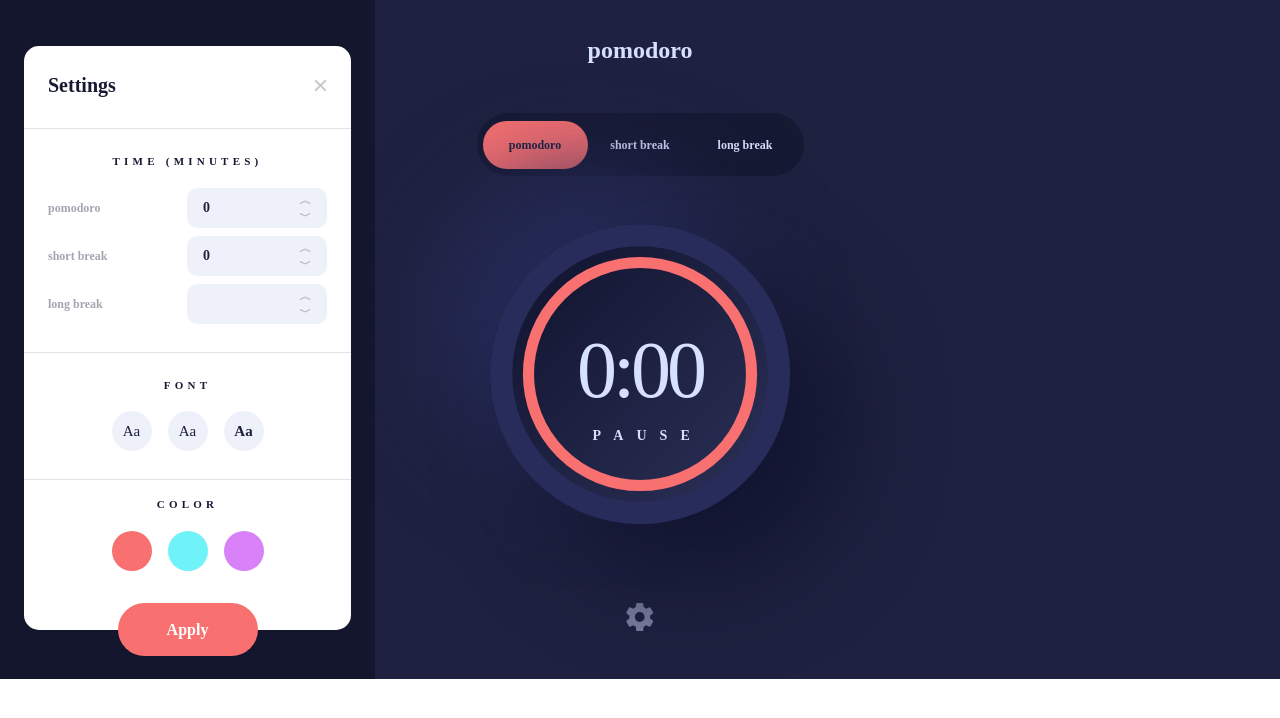
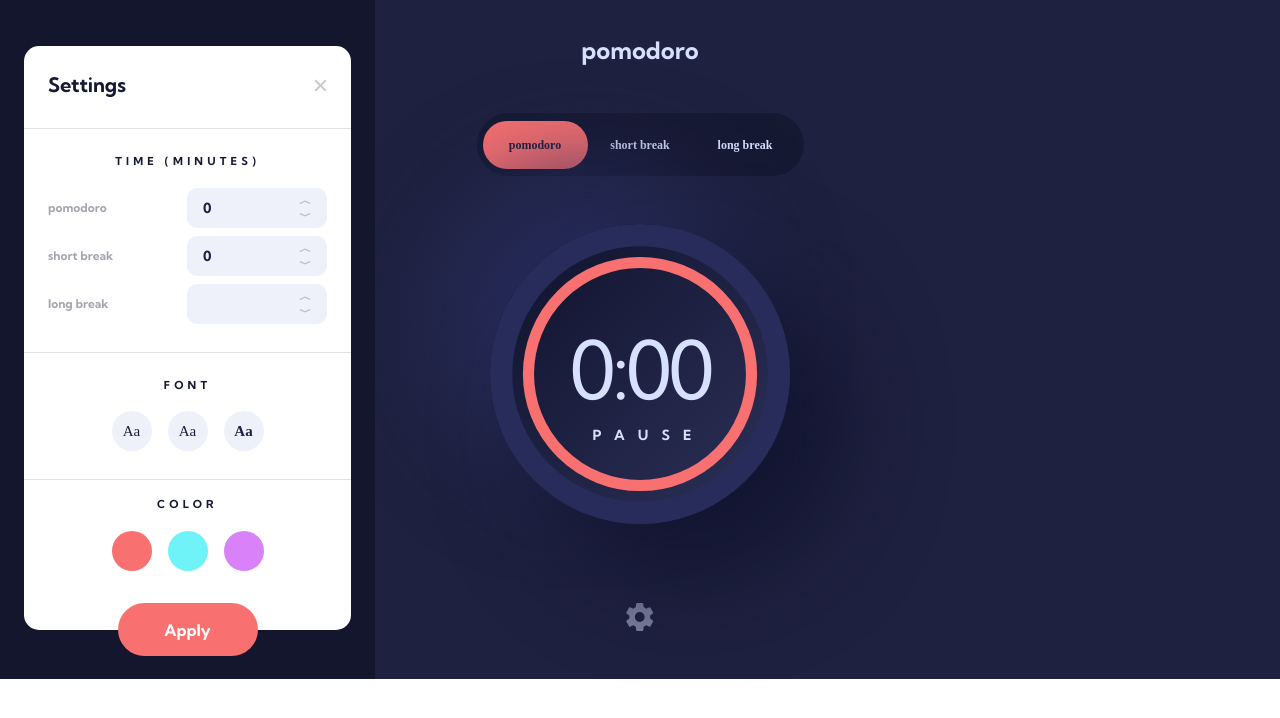
Before and after one commit to GIGAKLIBADZE/pomodoro-app, a React (Vite) app: page /pomodoro in a window 1280 px wide. Both pictures are taken after a click on the picture 640 px from the left and 641 px from the top of the page. Shown: the top 718 px of the page. Built offline with nearby package versions, Linux system fonts and the light colour scheme.

Commit message:
correct font changing thing by moving its logic into a styles property instead of a className one

```diff
--- a/src/components/HeaderAndMenu.tsx
+++ b/src/components/HeaderAndMenu.tsx
@@ -6,17 +6,7 @@ const HeaderAndMenu: React.FC = () => {
   const { color, mode, font } = designState;
 
   return (
-    <div
-      className={`text-white ${
-        font === 1
-          ? "font-[KumbhSans]"
-          : font === 2
-          ? "font-[RobotoSlab]"
-          : font === 3
-          ? "font-[SpaceMono]"
-          : ""
-      }`}
-    >
+    <div className={`text-white `}>
       <h1 className="text-[2.4rem] font-bold leading-normal text-center text-[#d7e0ff] pt-[3.2rem]">
         pomodoro
       </h1>
--- a/src/components/Settings.tsx
+++ b/src/components/Settings.tsx
@@ -5,9 +5,15 @@ import { ChangeEvent } from "react";
 import { useGeneral } from "../contexts/MainContext";
 
 const Settings: React.FC = () => {
-  const { timerState, timerDispatch, designDispatch, setShowSettings } =
-    useGeneral();
+  const {
+    timerState,
+    designState,
+    timerDispatch,
+    designDispatch,
+    setShowSettings,
+  } = useGeneral();
   const { startTime, shortStartTime } = timerState;
+  const { font } = designState;
 
   function defineTime(event: ChangeEvent<HTMLInputElement>) {
     timerDispatch({
@@ -24,7 +30,19 @@ const Settings: React.FC = () => {
   }
 
   return (
-    <div className="h-full absolute top-0 left-0 for-opacity pt-[4.6rem] px-[2.4rem] font-[KumbhSans]">
+    <div
+      style={{
+        fontFamily:
+          font === 1
+            ? "Kumbh Sans"
+            : font === 2
+            ? "Roboto Slab"
+            : font === 3
+            ? "Space Mono"
+            : "",
+      }}
+      className="h-full absolute top-0 left-0 for-opacity pt-[4.6rem] px-[2.4rem] font-[KumbhSans]"
+    >
       <div className="w-[32.7rem] rounded-[15px] pt-[2.4rem] pb-[5.9rem] bg-white m-auto">
         <div className="px-[2.4rem] flex justify-between items-center">
           <h2 className="text-[2rem] font-bold text-[#161932] leading-normal">
--- a/src/components/ShowTimer.tsx
+++ b/src/components/ShowTimer.tsx
@@ -100,15 +100,7 @@ const ShowTimer: React.FC = () => {
 
   return (
     <div
-      className={`w-[30rem] h-[30rem] rounded-[50%] bg-[#161932] m-auto mt-[4.8rem] relative ${
-        font === 1
-          ? "font-[KumbhSans]"
-          : font === 2
-          ? "font-[RobotoSlab]"
-          : font === 3
-          ? "font-[SpaceMono]"
-          : ""
-      }`}
+      className={`w-[30rem] h-[30rem] rounded-[50%] bg-[#161932] m-auto mt-[4.8rem] relative`}
     >
       <div
         style={{
--- a/src/pages/pomodoro.tsx
+++ b/src/pages/pomodoro.tsx
@@ -6,9 +6,23 @@ import Settings from "../components/Settings";
 import { useGeneral } from "../contexts/MainContext";
 
 const Pomodoro: React.FC = () => {
-  const { showSettings } = useGeneral();
+  const { showSettings, designState } = useGeneral();
+  const { font } = designState;
+
   return (
-    <div className="bg-[#1e213f] relative">
+    <div
+      style={{
+        fontFamily:
+          font === 1
+            ? "Kumbh Sans"
+            : font === 2
+            ? "Roboto Slab"
+            : font === 3
+            ? "Space Mono"
+            : "",
+      }}
+      className="bg-[#1e213f] relative"
+    >
       <HeaderAndMenu />
       <ShowTimer />
       <SettingsImage />
```
